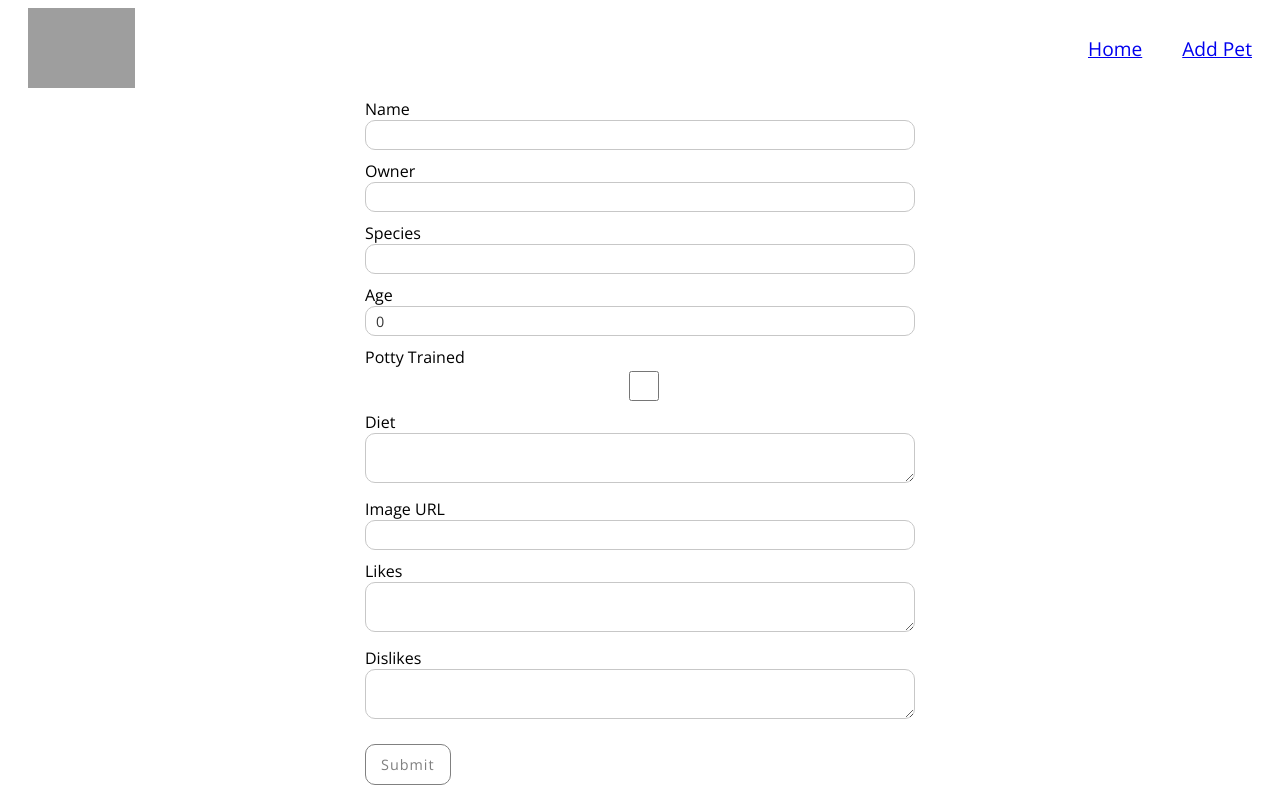
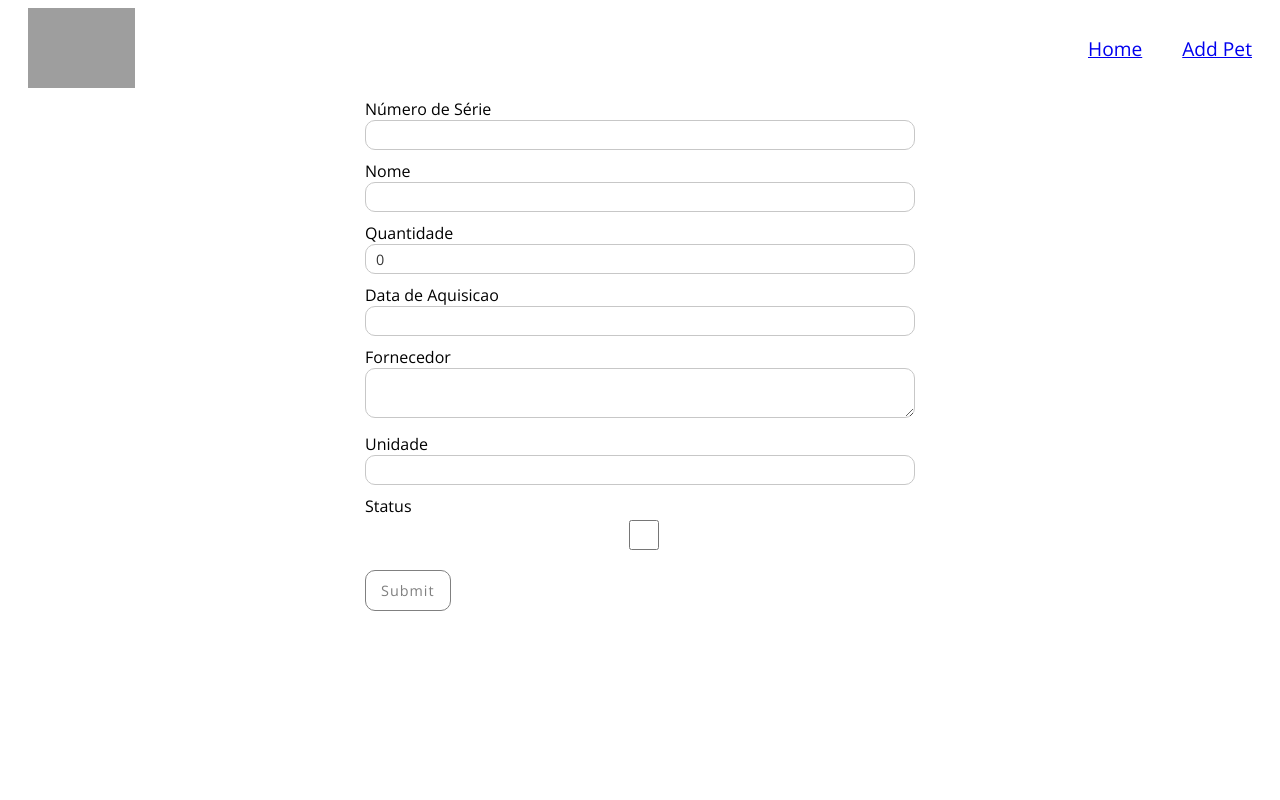
Before and after one commit to ErickViniciusX/IT-BRAZIL-ACADEMY-SALTO-CC-GRUPO-05, a Next.js app: page /new in a window 1280 px wide. Built offline with nearby package versions, Linux system fonts and the light colour scheme; grey boxes are pictures that could not be loaded.

Commit message:
Change form Schema

```diff
--- a/components/Form.tsx
+++ b/components/Form.tsx
@@ -3,15 +3,13 @@ import { useRouter } from 'next/router'
 import { mutate } from 'swr'
 
 interface FormData {
-  name: string
-  owner_name: string
-  species: string
-  age: number
-  poddy_trained: boolean
-  diet: string[]
-  image_url: string
-  likes: string[]
-  dislikes: string[]
+  numero_serie: string
+  nome: string
+  quantidade: number
+  data_aquisicao: string
+  fornecedor: string
+  unidade: string
+  status: boolean
 }
 
 interface Error {
@@ -23,26 +21,24 @@ interface Error {
 
 type Props = {
   formId: string
-  petForm: FormData
+  produtosForm: FormData
   forNewPet?: boolean
 }
 
-const Form = ({ formId, petForm, forNewPet = true }: Props) => {
+const Form = ({ formId, produtosForm, forNewPet = true }: Props) => {
   const router = useRouter()
   const contentType = 'application/json'
   const [errors, setErrors] = useState({})
   const [message, setMessage] = useState('')
 
   const [form, setForm] = useState({
-    name: petForm.name,
-    owner_name: petForm.owner_name,
-    species: petForm.species,
-    age: petForm.age,
-    poddy_trained: petForm.poddy_trained,
-    diet: petForm.diet,
-    image_url: petForm.image_url,
-    likes: petForm.likes,
-    dislikes: petForm.dislikes,
+    numero_serie: produtosForm.numero_serie,
+    nome: produtosForm.nome,
+    quantidade: produtosForm.quantidade,
+    data_aquisicao: produtosForm.data_aquisicao,
+    fornecedor: produtosForm.fornecedor,
+    unidade: produtosForm.unidade,
+    status: produtosForm.status,
   })
 
   /* The PUT method edits an existing entry in the mongodb database. */
@@ -75,6 +71,7 @@ const Form = ({ formId, petForm, forNewPet = true }: Props) => {
 
   /* The POST method adds a new entry in the mongodb database. */
   const postData = async (form: FormData) => {
+      form.quantidade = Number(form.quantidade);
     try {
       const res = await fetch('/api/pets', {
         method: 'POST',
@@ -87,6 +84,7 @@ const Form = ({ formId, petForm, forNewPet = true }: Props) => {
 
       // Throw error with status code in case Fetch API req failed
       if (!res.ok) {
+        console.log(res)
         throw new Error(res.status.toString())
       }
 
@@ -101,7 +99,7 @@ const Form = ({ formId, petForm, forNewPet = true }: Props) => {
   ) => {
     const target = e.target
     const value =
-      target.name === 'poddy_trained'
+      target.name === 'status'
         ? (target as HTMLInputElement).checked
         : target.value
     const name = target.name
@@ -113,108 +111,89 @@ const Form = ({ formId, petForm, forNewPet = true }: Props) => {
   }
 
   /* Makes sure pet info is filled for pet name, owner name, species, and image url*/
-  const formValidate = () => {
-    let err: Error = {}
-    if (!form.name) err.name = 'Name is required'
-    if (!form.owner_name) err.owner_name = 'Owner is required'
-    if (!form.species) err.species = 'Species is required'
-    if (!form.image_url) err.image_url = 'Image URL is required'
-    return err
-  }
+  // const formValidate = () => {
+  //   let err: Error = {}
+  //   if (!form.numero_serie) err.numero_serie = 'Name is required'
+  //   if (!form.owner_name) err.owner_name = 'Owner is required'
+  //   if (!form.species) err.species = 'Species is required'
+  //   if (!form.image_url) err.image_url = 'Image URL is required'
+  //   return err
+  // }
 
   const handleSubmit = (e: React.FormEvent<HTMLFormElement>) => {
     e.preventDefault()
-    const errs = formValidate()
+    // const errs = formValidate()
 
-    if (Object.keys(errs).length === 0) {
       forNewPet ? postData(form) : putData(form)
-    } else {
-      setErrors({ errs })
-    }
   }
 
   return (
     <>
       <form id={formId} onSubmit={handleSubmit}>
-        <label htmlFor="name">Name</label>
+        <label htmlFor="numero_serie">Número de Série</label>
         <input
           type="text"
           maxLength={20}
-          name="name"
-          value={form.name}
+          name="numero_serie"
+          value={form.numero_serie}
           onChange={handleChange}
           required
         />
 
-        <label htmlFor="owner_name">Owner</label>
+        <label htmlFor="nome">Nome</label>
         <input
           type="text"
           maxLength={20}
-          name="owner_name"
-          value={form.owner_name}
+          name="nome"
+          value={form.nome}
           onChange={handleChange}
           required
         />
 
-        <label htmlFor="species">Species</label>
+        <label htmlFor="quantidade">Quantidade</label>
         <input
-          type="text"
+          type="number"
           maxLength={30}
-          name="species"
-          value={form.species}
+          name="quantidade"
+          value={form.quantidade}
           onChange={handleChange}
           required
         />
 
-        <label htmlFor="age">Age</label>
+        <label htmlFor="data_aquisicao">Data de Aquisicao</label>
         <input
-          type="number"
-          name="age"
-          value={form.age}
-          onChange={handleChange}
-        />
-
-        <label htmlFor="poddy_trained">Potty Trained</label>
-        <input
-          type="checkbox"
-          name="poddy_trained"
-          checked={form.poddy_trained}
-          onChange={handleChange}
-        />
-
-        <label htmlFor="diet">Diet</label>
-        <textarea
-          name="diet"
-          maxLength={60}
-          value={form.diet}
-          onChange={handleChange}
-        />
-
-        <label htmlFor="image_url">Image URL</label>
-        <input
-          type="url"
-          name="image_url"
-          value={form.image_url}
+          type="text"
+          name="data_aquisicao"
+          value={form.data_aquisicao}
           onChange={handleChange}
           required
         />
 
-        <label htmlFor="likes">Likes</label>
+        <label htmlFor="fornecedor">Fornecedor</label>
         <textarea
-          name="likes"
+          name="fornecedor"
           maxLength={60}
-          value={form.likes}
+          value={form.fornecedor}
+          onChange={handleChange}
+          required
+        />
+
+        <label htmlFor="unidade">Unidade</label>
+        <input
+          type="text"
+          name="unidade"
+          value={form.unidade}
+          onChange={handleChange}
+          required
+        />
+
+        <label htmlFor="status">Status</label>
+        <input
+          type="checkbox"
+          name="status"
+          checked={form.status}
           onChange={handleChange}
         />
-
-        <label htmlFor="dislikes">Dislikes</label>
-        <textarea
-          name="dislikes"
-          maxLength={60}
-          value={form.dislikes}
-          onChange={handleChange}
-        />
-
         <button type="submit" className="btn">
           Submit
         </button>
--- a/models/Produto.ts
+++ b/models/Produto.ts
@@ -11,7 +11,7 @@ export interface Produtos extends mongoose.Document {
 }
 
 /* Produtoschema will correspond to a collection in your MongoDB database. */
-const ProdutosSchema = new mongoose.Schema<Produtos>({
+const ProdutoSchema = new mongoose.Schema<Produtos>({
   numero_serie: {
     type: String,
     required: [true, 'Insira o número de série'],
@@ -43,4 +43,4 @@ const ProdutosSchema = new mongoose.Schema<Produtos>({
   }
 })
 
-export default mongoose.models.Produtos || mongoose.model<Produtos>('Produtos', ProdutosSchema)
+export default mongoose.models.Produto || mongoose.model<Produtos>('Produto', ProdutoSchema)
--- a/pages/api/pets/index.ts
+++ b/pages/api/pets/index.ts
@@ -1,6 +1,6 @@
 import { NextApiRequest, NextApiResponse } from 'next'
 import dbConnect from '../../../lib/dbConnect'
-import Pet from '../../../models/Produto'
+import Produto from '../../../models/Produto'
 
 export default async function handler(
   req: NextApiRequest,
@@ -13,18 +13,18 @@ export default async function handler(
   switch (method) {
     case 'GET':
       try {
-        const pets = await Pet.find({}) /* find all the data in our database */
-        res.status(200).json({ success: true, data: pets })
+        const Produtos = await Produto.find({}) /* find all the data in our database */
+        res.status(200).json({ success: true, data: Produtos })
       } catch (error) {
         res.status(400).json({ success: false })
       }
       break
     case 'POST':
       try {
-        const pet = await Pet.create(
+        const newProduct = await Produto.create(
           req.body
         ) /* create a new model in the database */
-        res.status(201).json({ success: true, data: pet })
+        res.status(201).json({ success: true, data: newProduct })
       } catch (error) {
         res.status(400).json({ success: false })
       }
--- a/pages/new.tsx
+++ b/pages/new.tsx
@@ -1,19 +1,17 @@
 import Form from '../components/Form'
 
-const NewPet = () => {
-  const petForm = {
-    name: '',
-    owner_name: '',
-    species: '',
-    age: 0,
-    poddy_trained: false,
-    diet: [],
-    image_url: '',
-    likes: [],
-    dislikes: [],
+const NewProdutos = () => {
+  const produtosForm = {
+    numero_serie: '',
+    nome: '',
+    quantidade: 0,
+    data_aquisicao: '',
+    fornecedor: '',
+    unidade: '',
+    status: false,
   }
 
-  return <Form formId="add-pet-form" petForm={petForm} />
+  return <Form formId="add-pet-form" produtosForm={produtosForm} />
 }
 
-export default NewPet
+export default NewProdutos
```
Also changed, not shown: pages/index.tsx (+16 -36 lines).
